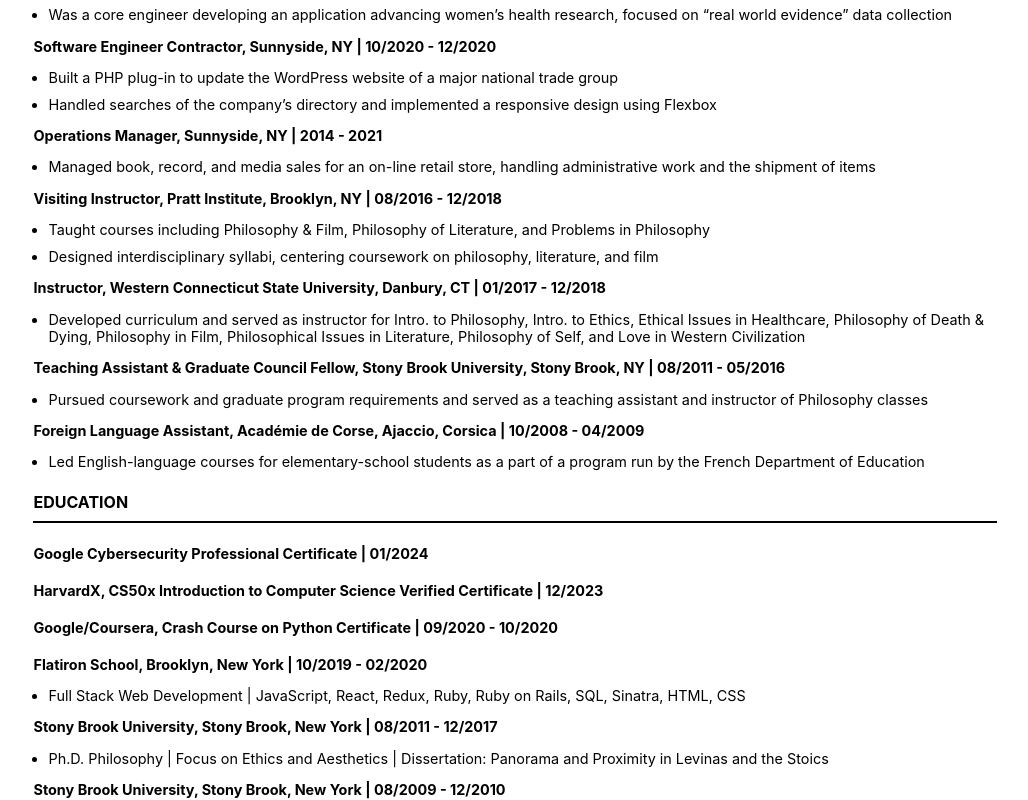
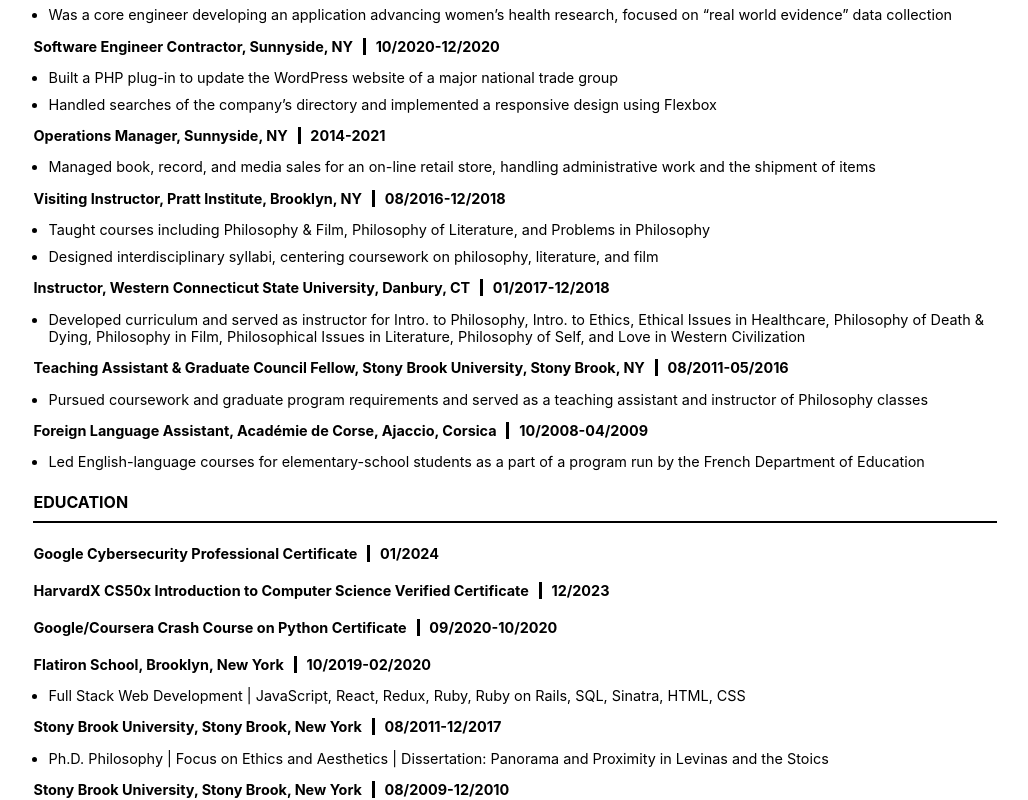
Before and after one commit to automobileslie/carlies-website, a React (Create React App) app: page /resume in a window 1280 px wide. Shown: the part 600-1400 px from the top of the page, without its empty margins (115-1143 px from the left). Built offline with nearby package versions, Linux system fonts and the light colour scheme.

Commit message:
working on style for resume

```diff
--- a/src/Resume.js
+++ b/src/Resume.js
@@ -21,7 +21,7 @@
                         <h4 className="resume-section-header">TECHNICAL SKILLS</h4>
                         <p className="resume-paragraph">JavaScript/Typescript (including Vue.js, AngularJS, and React frameworks), Ruby, Ruby on Rails, Python, HTML, CSS, PHP, C, Java, SQL, Flask,  Intrusion Detection, Cybersecurity Incident Response, Vulnerability Management, Communication, Problem-Solving, Critical Thinking</p>
                         <h4 className="resume-section-header">WORK EXPERIENCE</h4>
-                        <p className="resume-paragraph resume-section-bold">Software Engineer, Dorsata, Remote | 09/2021 - 09/2023</p>
+                        <div className="container-for-resume-paragraph"><p className="resume-paragraph resume-section-bold">Software Engineer, Dorsata, Remote</p><p className="resume-paragraph resume-section-bold date-on-resume">09/2021-09/2023</p></div>
                         <ul className="ul-resume">
                             <li className="li-resume">Worked as an engineer for a software company focused on improving women’s health and prenatal care.
                                 Dorsata provides an EHR tool embedded in the obstetrics workflow to aid women’s healthcare providers
@@ -35,54 +35,54 @@
                                 focused on “real world evidence” data collection
                             </li>
                         </ul>
-                        <p className="resume-paragraph resume-section-bold"> Software Engineer Contractor, Sunnyside, NY | 10/2020 - 12/2020</p>
+                        <div className="container-for-resume-paragraph"><p className="resume-paragraph resume-section-bold"> Software Engineer Contractor, Sunnyside, NY</p><p className="resume-paragraph resume-section-bold date-on-resume">10/2020-12/2020</p></div>
                         <ul className="ul-resume">
                             <li className="li-resume">Built a PHP plug-in to update the WordPress website of a major national trade group</li>
                             <li className="li-resume">Handled searches of the company’s directory and implemented a responsive design using Flexbox</li>
                         </ul>
-                        <p className="resume-paragraph resume-section-bold"> Operations Manager, Sunnyside, NY | 2014 - 2021</p>
+                        <div className="container-for-resume-paragraph"><p className="resume-paragraph resume-section-bold"> Operations Manager, Sunnyside, NY</p><p className="resume-paragraph resume-section-bold date-on-resume">2014-2021</p></div>
                         <ul className="ul-resume">
                             <li className="li-resume">Managed book, record, and media sales for an on-line retail store, handling administrative work and the shipment of items</li>
                         </ul>
-                        <p className="resume-paragraph resume-section-bold">Visiting Instructor, Pratt Institute, Brooklyn, NY | 08/2016 - 12/2018</p>
+                        <div className="container-for-resume-paragraph"><p className="resume-paragraph resume-section-bold">Visiting Instructor, Pratt Institute, Brooklyn, NY</p><p className="resume-paragraph resume-section-bold date-on-resume">08/2016-12/2018</p></div>
                         <ul className="ul-resume">
                             <li className="li-resume">Taught courses including Philosophy & Film, Philosophy of Literature, and Problems in Philosophy</li>
                             <li className="li-resume">Designed interdisciplinary syllabi, centering coursework on philosophy, literature, and film</li>
                         </ul>
-                        <p className="resume-paragraph resume-section-bold">Instructor, Western Connecticut State University, Danbury, CT | 01/2017 - 12/2018</p>
+                        <div className="container-for-resume-paragraph"><p className="resume-paragraph resume-section-bold">Instructor, Western Connecticut State University, Danbury, CT </p><p className="resume-paragraph resume-section-bold date-on-resume">01/2017-12/2018</p></div>
                         <ul className="ul-resume">
                             <li className="li-resume">Developed curriculum and served as instructor for Intro. to Philosophy, Intro. to Ethics,
                                 Ethical Issues in Healthcare, Philosophy of Death & Dying, Philosophy in Film, Philosophical Issues in Literature, Philosophy of Self, and Love in Western Civilization
                             </li>
                         </ul>
-                        <p className="resume-paragraph resume-section-bold">Teaching Assistant & Graduate Council Fellow, Stony Brook University, Stony Brook, NY | 08/2011 - 05/2016</p>
+                        <div className="container-for-resume-paragraph"><p className="resume-paragraph resume-section-bold">Teaching Assistant & Graduate Council Fellow, Stony Brook University, Stony Brook, NY</p><p className="resume-paragraph resume-section-bold date-on-resume"> 08/2011-05/2016</p></div>
                         <ul className="ul-resume">
                             <li className="li-resume">Pursued coursework and graduate program requirements and served as a teaching assistant and instructor of Philosophy classes</li>
                         </ul>
-                        <p className="resume-paragraph resume-section-bold">Foreign Language Assistant, Académie de Corse, Ajaccio, Corsica | 10/2008 - 04/2009</p>
+                        <div className="container-for-resume-paragraph"><p className="resume-paragraph resume-section-bold">Foreign Language Assistant, Académie de Corse, Ajaccio, Corsica</p><p className="resume-paragraph resume-section-bold date-on-resume">10/2008-04/2009</p></div>
                         <ul className="ul-resume">
                             <li className="li-resume">Led English-language courses for elementary-school students as a part of a program run by the French Department of Education</li>
                         </ul>
                         <h4 className="resume-section-header">EDUCATION</h4>
-                        <p className="resume-paragraph resume-section-bold">Google Cybersecurity Professional Certificate | 01/2024</p>
+                        <div className="container-for-resume-paragraph"><p className="resume-paragraph resume-section-bold">Google Cybersecurity Professional Certificate</p><p className="resume-paragraph resume-section-bold date-on-resume">01/2024</p></div>
                         <br />
-                        <p className="resume-paragraph resume-section-bold">HarvardX, CS50x Introduction to Computer Science Verified Certificate | 12/2023</p>
+                        <div className="container-for-resume-paragraph"><p className="resume-paragraph resume-section-bold">HarvardX CS50x Introduction to Computer Science Verified Certificate</p><p className="resume-paragraph resume-section-bold date-on-resume">12/2023</p></div>
                         <br />
-                        <p className="resume-paragraph resume-section-bold">Google/Coursera, Crash Course on Python Certificate | 09/2020 - 10/2020</p>
+                        <div className="container-for-resume-paragraph"><p className="resume-paragraph resume-section-bold">Google/Coursera Crash Course on Python Certificate</p><p className="resume-paragraph resume-section-bold date-on-resume">09/2020-10/2020</p></div>
                         <br />
-                        <p className="resume-paragraph resume-section-bold">Flatiron School, Brooklyn, New York | 10/2019 - 02/2020</p>
+                        <div className="container-for-resume-paragraph"><p className="resume-paragraph resume-section-bold">Flatiron School, Brooklyn, New York</p><p className="resume-paragraph resume-section-bold date-on-resume">10/2019-02/2020</p></div>
                         <ul className="ul-resume">
                             <li className="li-resume">Full Stack Web Development | JavaScript, React, Redux, Ruby, Ruby on Rails, SQL, Sinatra, HTML, CSS</li>
                         </ul>
-                        <p className="resume-paragraph resume-section-bold">Stony Brook University, Stony Brook, New York | 08/2011 - 12/2017</p>
+                        <div className="container-for-resume-paragraph"><p className="resume-paragraph resume-section-bold">Stony Brook University, Stony Brook, New York</p><p className="resume-paragraph resume-section-bold date-on-resume">08/2011-12/2017</p></div>
                         <ul className="ul-resume">
                             <li className="li-resume">Ph.D. Philosophy | Focus on Ethics and Aesthetics | Dissertation: Panorama and Proximity in Levinas and the Stoics</li>
                         </ul>
-                        <p className="resume-paragraph resume-section-bold">Stony Brook University, Stony Brook, New York | 08/2009 - 12/2010</p>
+                        <div className="container-for-resume-paragraph"><p className="resume-paragraph resume-section-bold">Stony Brook University, Stony Brook, New York</p><p className="resume-paragraph resume-section-bold date-on-resume">08/2009-12/2010</p></div>
                         <ul className="ul-resume">
                             <li className="li-resume">M.A. Philosophy | Focus on Philosophy of Art and Aesthetics</li>
                         </ul>
-                        <p className="resume-paragraph resume-section-bold">DePaul University, Chicago, IL | 09/2004 - 06/2008</p>
+                        <div className="container-for-resume-paragraph"><p className="resume-paragraph resume-section-bold">DePaul University, Chicago, IL</p><p className="resume-paragraph resume-section-bold date-on-resume">09/2004-06/2008</p></div>
                         <ul className="ul-resume">
                             <li className="li-resume">Bachelor of Arts (BA), Philosophy and French, Magna Cum Laude, Honors Program</li>
                         </ul>
--- a/src/index.css
+++ b/src/index.css
@@ -490,9 +490,9 @@
 }
 
 .resume-paragraph {
-  font-size: 90%;
   margin-top: 0;
   margin-bottom: 0;
+  font-size: 90%;
 }
 
 .resume-links {
@@ -511,6 +511,22 @@
 
 .li-resume {
   margin-bottom: 1%;
+}
+
+.container-for-resume-paragraph {
+  display: flex;
+}
+
+.date-on-resume {
+  margin-left: 5%;
+}
+
+@media screen and (min-width: 700px){
+  .date-on-resume {
+  margin-left: 1%;
+  border-left: solid black;
+  padding-left: 1%;
+  }
 }
 
 /* navigation bar */
```
